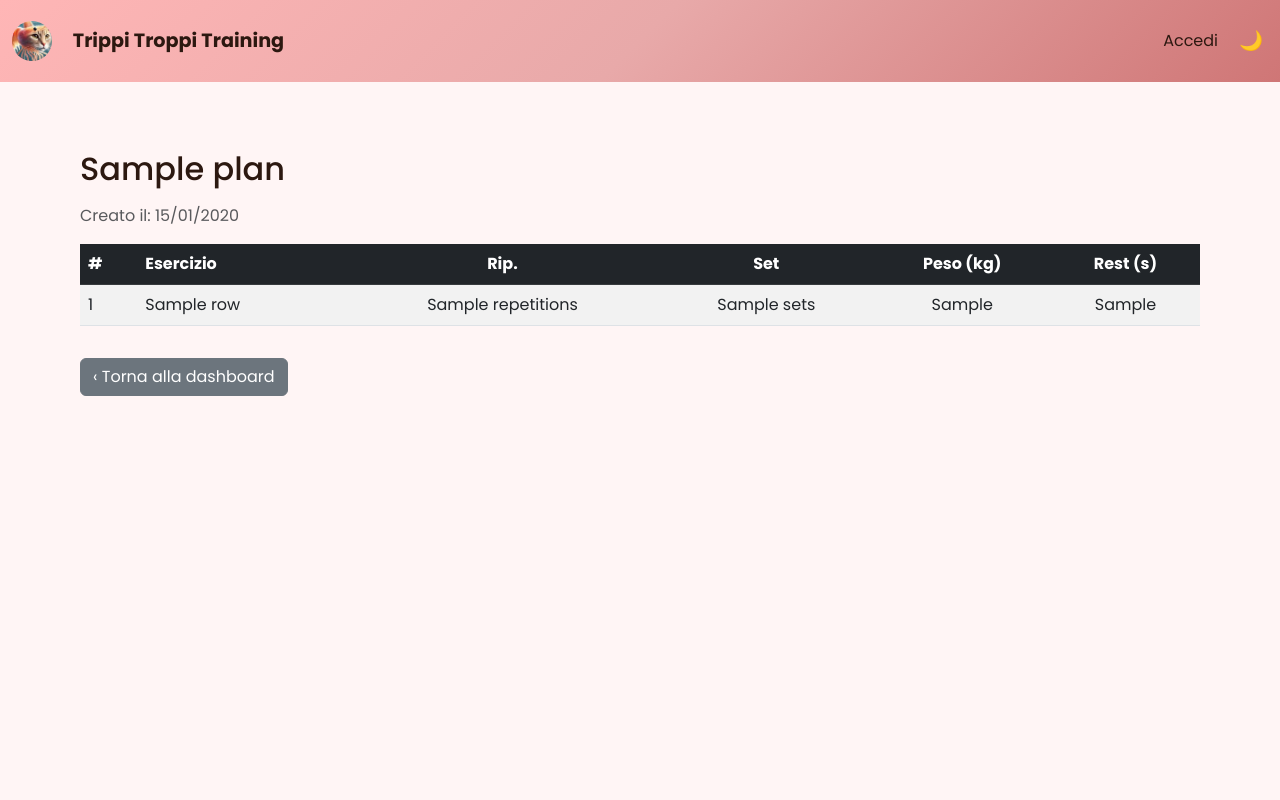
After one commit to NicolaRodighiero0/ProgettoneTTT, a Flask app: template app/templates/client/workout_view.html in a window 1280 px wide. The commit adds this page. Run offline with Flask 3, Linux system fonts and the light colour scheme; the template is opened without the code that fills it: most values are stand-ins (such as "Sample title", 1, 10 or a date in 2020).

Commit message:
Aggiunta tasto di dettaglio scheda

```diff
--- a/app/templates/client/dashboard.html
+++ b/app/templates/client/dashboard.html
@@ -30,6 +30,10 @@
           <a href="{{ url_for('client.edit_workout',
                               plan_id=plan.id) }}"
              class="btn btn-sm btn-primary">Modifica</a>
+
+             <a href="{{ url_for('client.workout_view', plan_id=plan.id) }}"
+   class="btn btn-sm btn-outline-info">Dettagli</a>
+
         </td>
       </tr>
     {% else %}
--- /dev/null
+++ b/app/templates/client/workout_view.html
@@ -0,0 +1,42 @@
+{% extends 'base.html' %}
+{% block title %}Scheda – {{ plan.name }}{% endblock %}
+
+{% block content %}
+<div class="container py-4">
+  <h2 class="mb-3">{{ plan.name }}</h2>
+  <p class="text-muted">
+    Creato il: {{ plan.created_at|datetime('%d/%m/%Y') }}
+  </p>
+
+  <table class="table table-striped align-middle">
+    <thead class="table-dark">
+      <tr>
+        <th>#</th>
+        <th>Esercizio</th>
+        <th class="text-center">Rip.</th>
+        <th class="text-center">Set</th>
+        <th class="text-center">Peso (kg)</th>
+        <th class="text-center">Rest (s)</th>
+      </tr>
+    </thead>
+    <tbody>
+      {% for r in rows %}
+        <tr>
+          <td>{{ loop.index }}</td>
+          <td>{{ r.exercise_name }}</td>
+          <td class="text-center">{{ r.repetitions or '—' }}</td>
+          <td class="text-center">{{ r.sets        or '—' }}</td>
+          <td class="text-center">{{ r.suggested_kg or '—' }}</td>
+          <td class="text-center">{{ r.rest_s      or '—' }}</td>
+        </tr>
+      {% else %}
+        <tr><td colspan="6" class="text-center py-4">Nessun esercizio.</td></tr>
+      {% endfor %}
+    </tbody>
+  </table>
+
+  <a href="{{ url_for('client.dashboard') }}" class="btn btn-secondary mt-3">
+    ‹ Torna alla dashboard
+  </a>
+</div>
+{% endblock %}
```
Also changed, not shown: app/client.py (+20 -1 lines).
